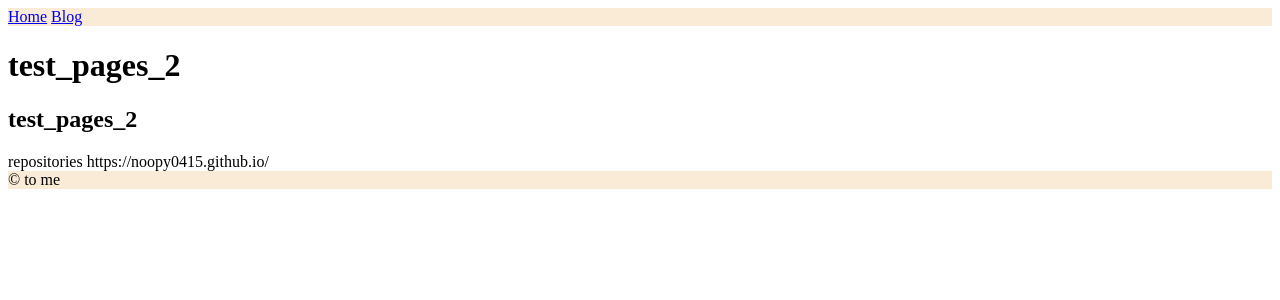
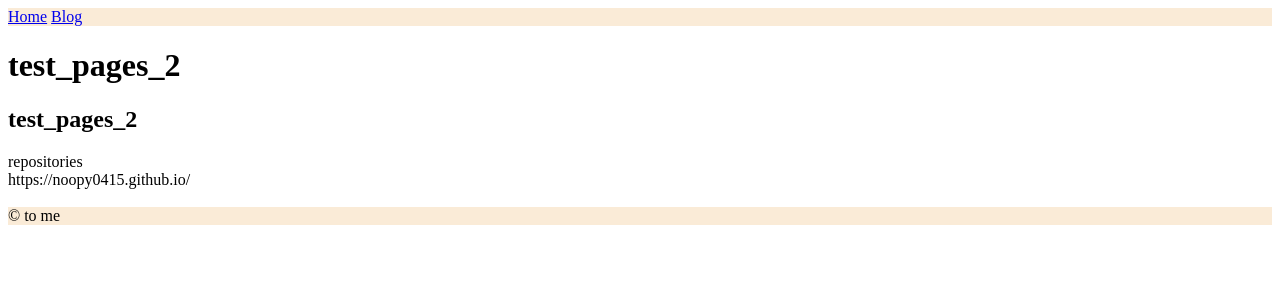
Before and after one commit to noopy0415/test_pages_2, a Jekyll site: the page built from README.md, in a window 1280 px wide. Shown: the top 300 px of the page. Built offline with Jekyll 4.4.1, drawn with Linux system fonts in a browser that asks for light colours; our own code applies the rules of GitHub Pages for plain Markdown files.

Commit message:
20230215-093318

```diff
--- a/_layouts/default.html
+++ b/_layouts/default.html
@@ -14,10 +14,10 @@
     <section>
         {{ content }}
 
-        repositories
+        repositories<br>
 
-        {{ site.url }}
-        {{ site.repo }}
+        {{ site.url }}<br>
+        {{ site.repo }}<br>
     </section>
     <footer>
         &copy; to me
```
